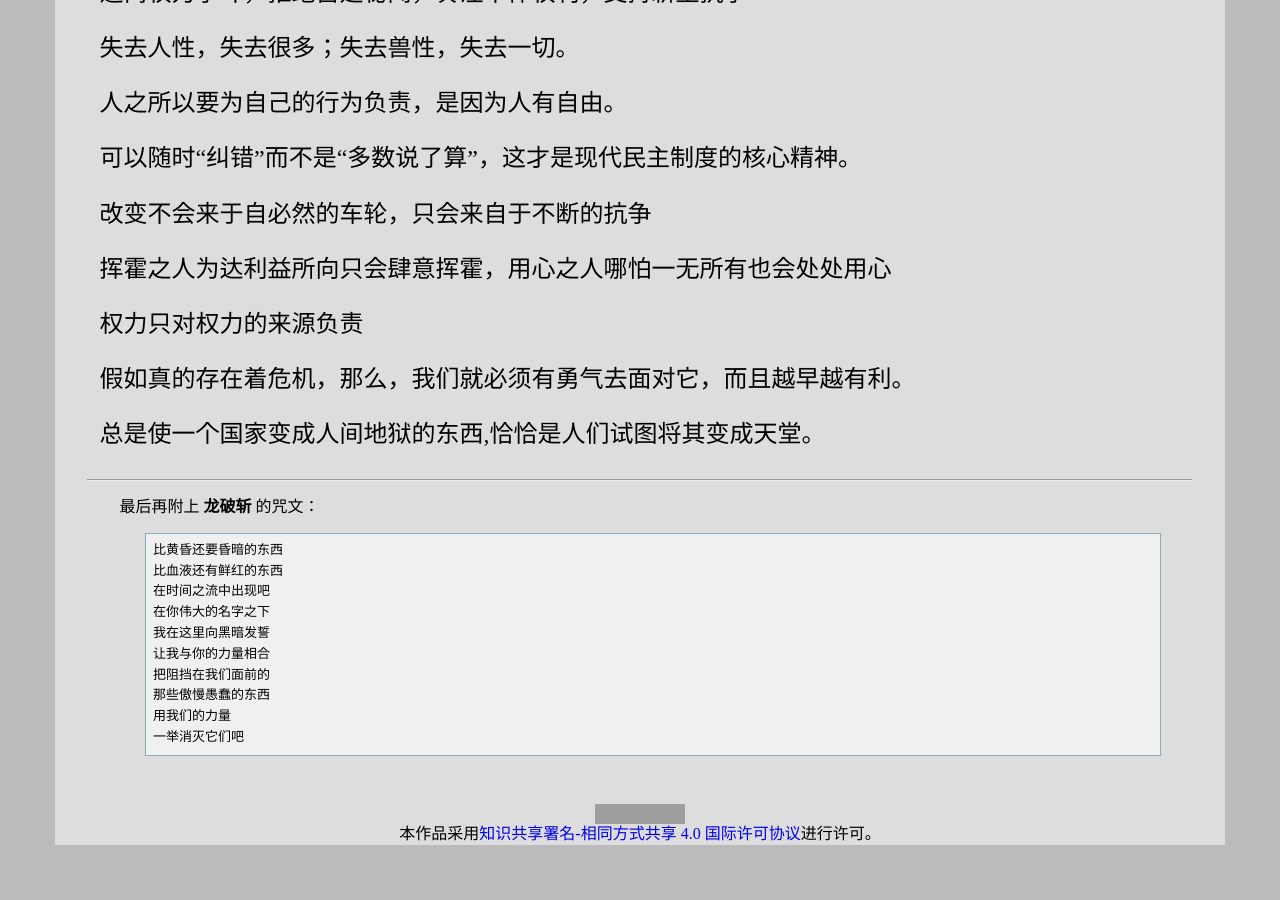
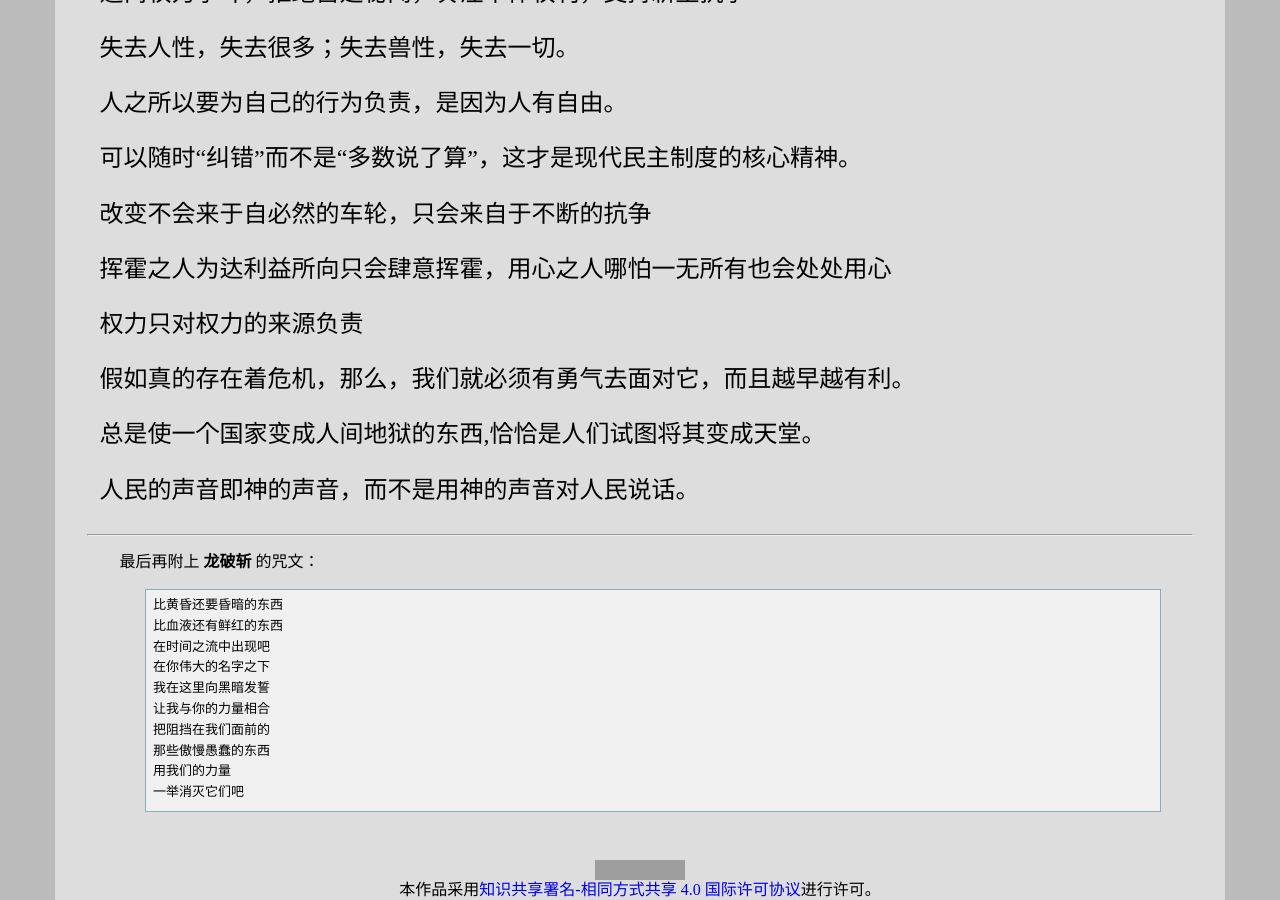
Before and after one commit to leiqin/leiqin.github.io, a Jekyll site: the page built from shoucang/revelation.markdown, in a window 1280 px wide and 900 px high, scrolled down 6721 px. Built offline with Jekyll 4.4.1, drawn with Linux system fonts in a browser that asks for light colours; nearby versions of some CDN libraries; before the commit the page ends 7566 px from its top, so only the background shows below that; part of the change alters nothing that is shown; grey boxes are pictures that could not be loaded.

Commit message:
+ 添加克雷圣经 人民的声音即神的声音，而不是用神的声音对人民说话

```diff
--- a/shoucang/revelation.markdown
+++ b/shoucang/revelation.markdown
@@ -358,6 +358,9 @@ title: 克雷圣经
 总是使一个国家变成人间地狱的东西,恰恰是人们试图将其变成天堂。
 :	图书 [《通往奴役之路》](https://book.douban.com/subject/1077528/) 第二章 伟大的乌托邦 引自 F·荷尔德林
 
+人民的声音即神的声音，而不是用神的声音对人民说话。
+:	图书 [《两个世界的战争》](https://book.douban.com/subject/30254388/) 第三章 公民的世界 不同于亚洲绝大多数民族的法律，比如伊斯兰世界的教法和中国皇帝的诏书，罗马法虽然受到尊重，但并不是神圣而不可更改的。它可以被修改，可以根据不断变化的环境做出调整，其原因被后来罗马的法学家不厌其烦地一再重复：法律源自事实。法律的基础是习惯和实践。如同谚语所说的，人民的声音即神的声音，而不是用神的声音对人民说话。它的基础不是理论，而是“事物的经验”。正因如此，它是不可简化的存在。
+
 * * *
 
 最后再附上 **龙破斩** 的咒文：
```
